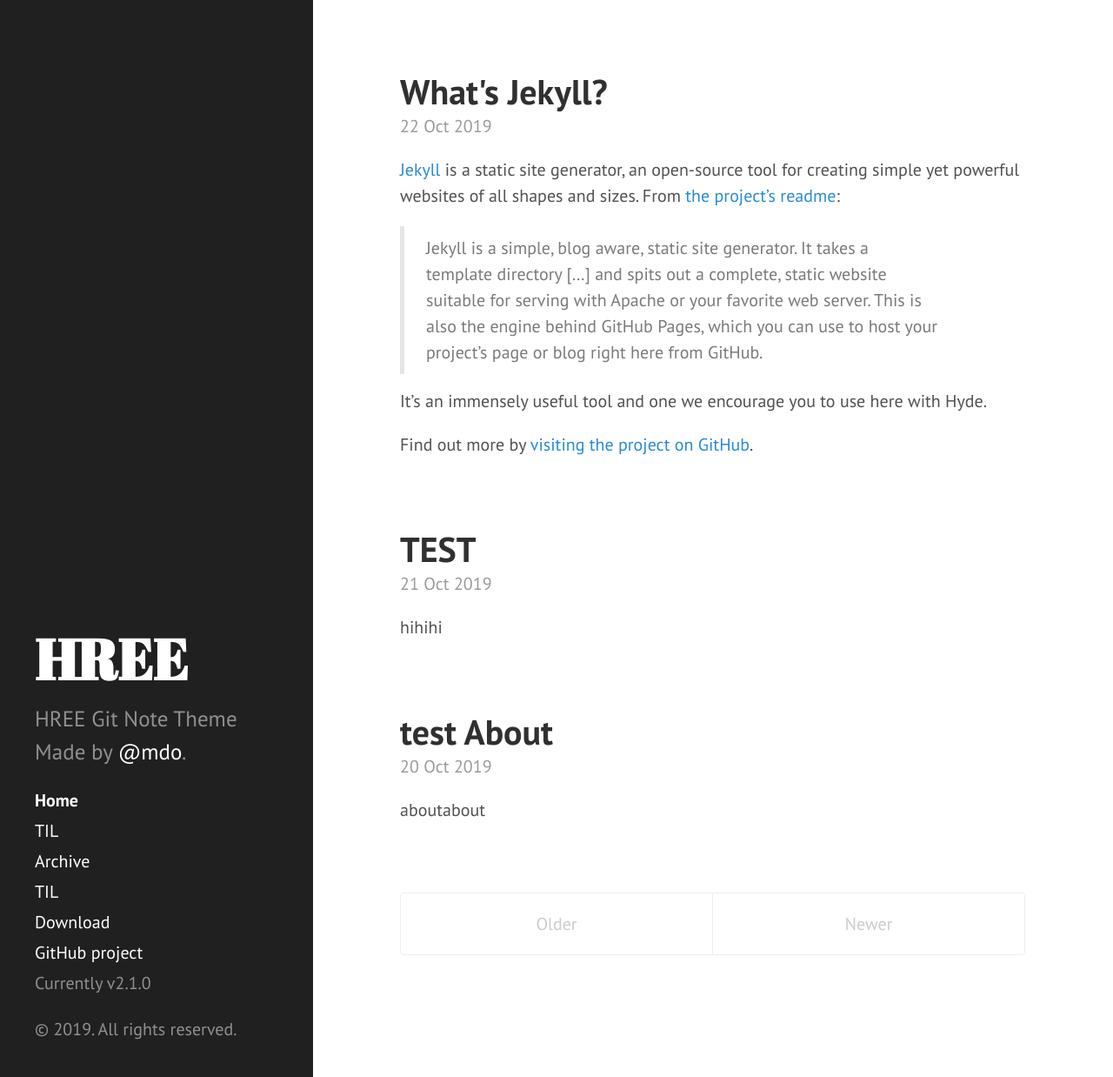
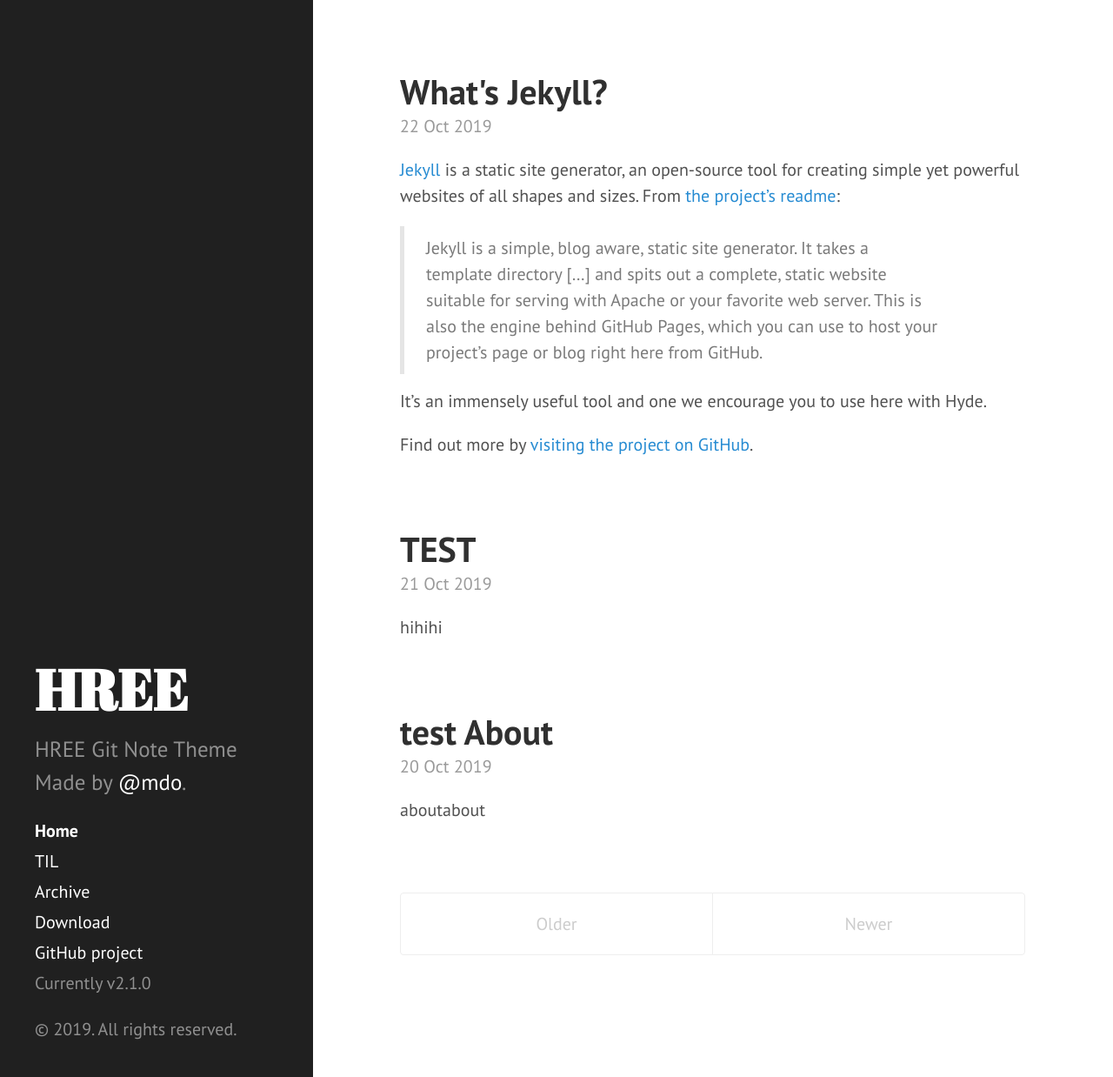
Before and after one commit to apalsl/apalsl-old.github.io, a Jekyll site: the page built from index.html, in a window 1280 px wide and 1238 px high. Shown: the whole window at 87% size. Built offline with Jekyll 4.4.1, drawn with Linux system fonts in a browser that asks for light colours; Markdown is read by kramdown in place of the engine named in the settings; the list of posts is cut into pages by our own code.

Commit message:
Update sidebar.html

```diff
--- a/_includes/sidebar.html
+++ b/_includes/sidebar.html
@@ -26,9 +26,6 @@
         {% endif %}
       {% endfor %}
 
-      <a class="sidebar-nav-item{% if page.url == site.baseurl %} active{% endif %}" href="{{ site.baseurl }}">TIL</a>
-
-
       <a class="sidebar-nav-item" href="{{ site.github.repo }}/archive/v{{ site.version }}.zip">Download</a>
       <a class="sidebar-nav-item" href="{{ site.github.repo }}">GitHub project</a>
       <span class="sidebar-nav-item">Currently v{{ site.version }}</span>
```
